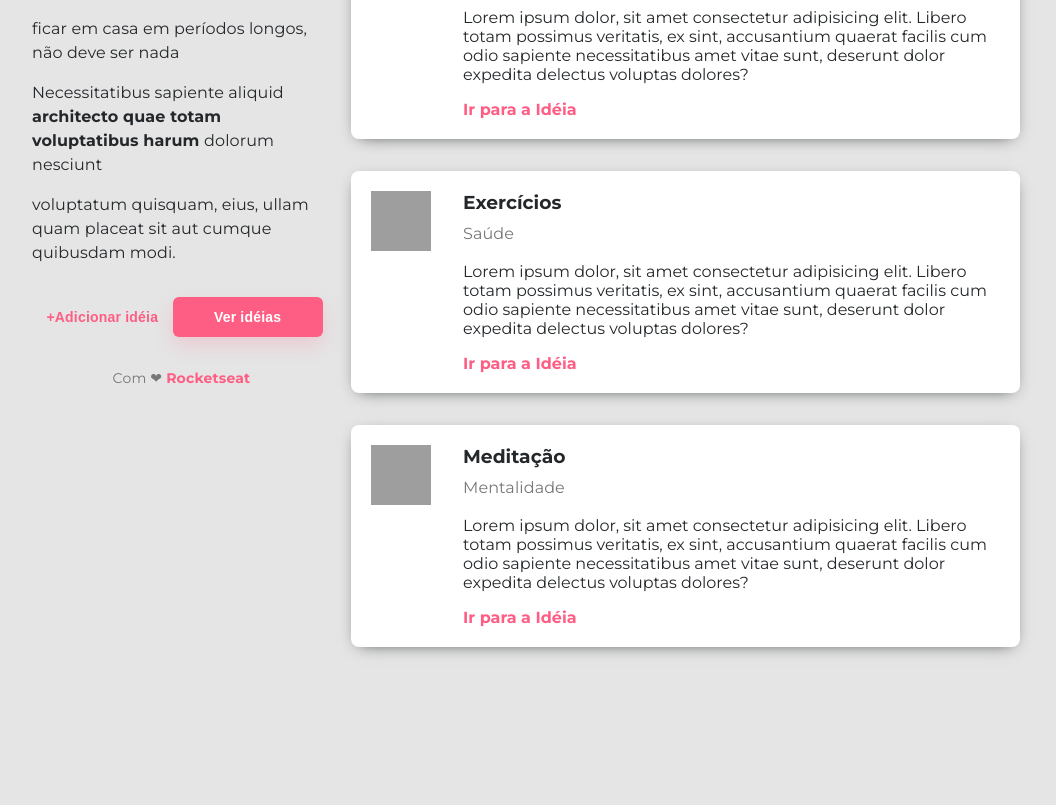
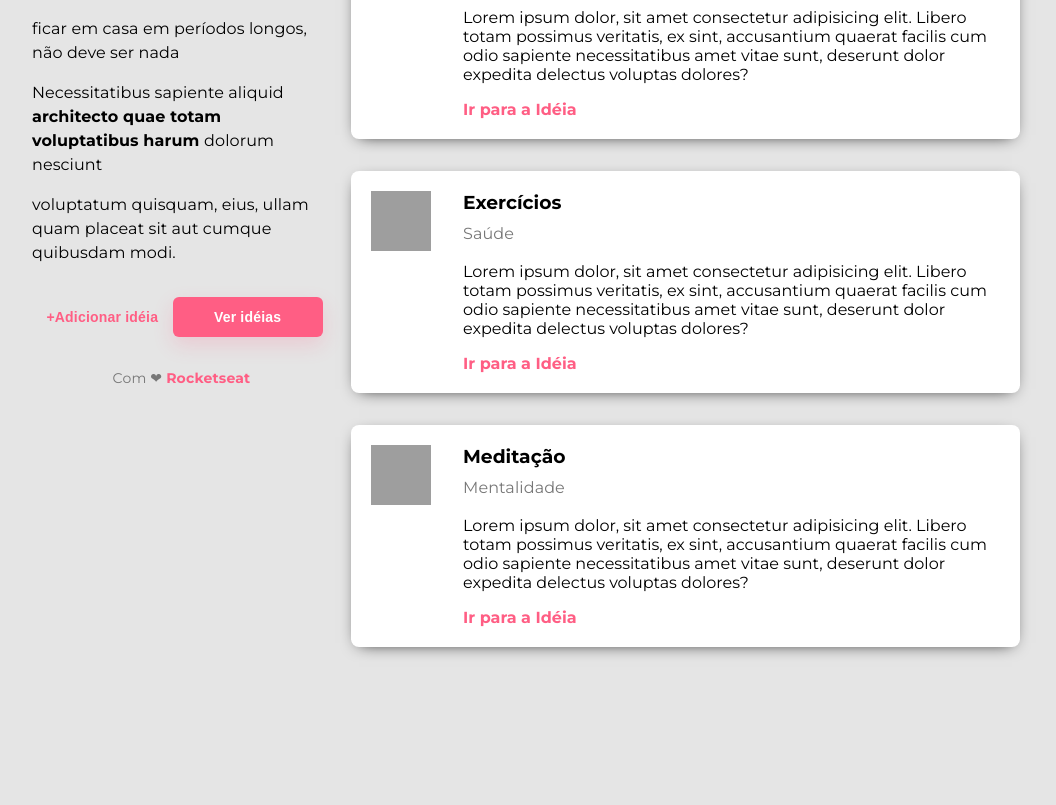
Before and after one commit to jpessoa/rocketseat-ws, a plain HTML site: page index.html in a window 1280 px wide. Shown: the part 123-928 px from the top of the page, without its empty margins (114-1170 px from the left). Drawn offline with Linux system fonts and the light colour scheme; grey boxes are pictures that could not be loaded.

Commit message:
updated style.css

```diff
--- a/style.css
+++ b/style.css
@@ -1,6 +1,5 @@
 body{
     background:#e5e5e5;
-    color: #25282b;
     font-family: 'Montserrat', sans-serif;
     margin: 0;
 }
```
